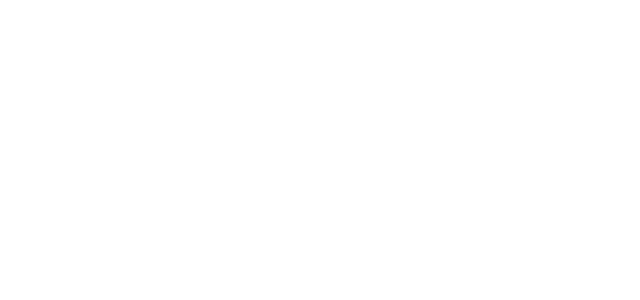
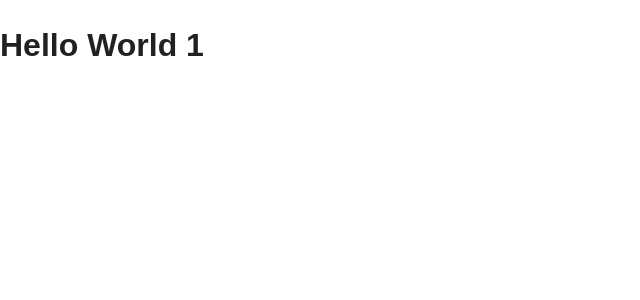
Before and after one commit to BusanDevelopers/BGM-Event-Calendar-Webpage, a React app: page /event/1 in a window 1280 px wide. Before the commit this address had no page. Shown: the top 300 px of the page, without its empty margins (0-640 px from the left). Built offline with nearby package versions, Linux system fonts and the light colour scheme; a web font is replaced by a local one.

Commit message:
EventDetail setup

```diff
--- a/src/App.tsx
+++ b/src/App.tsx
@@ -19,6 +19,7 @@
 // Elements
 import Loading from './components/Loading/Loading';
 const Calendar = React.lazy(() => import('./Calendar'));
+const EventDetail = React.lazy(() => import('./EventDetail'));
 
 // MUI Theme (Setup Font family)
 const breakpoints = {
@@ -67,6 +68,7 @@
             <Routes>
               <Route path="/" element={<Calendar />} />
               <Route path="/:year-:month" element={<Calendar />} />
+              <Route path="/event/:id" element={<EventDetail />} />
             </Routes>
           </Router>
         </ThemeProvider>
--- /dev/null
+++ b/src/EventDetail.tsx
@@ -0,0 +1,28 @@
+/**
+ * Event Detail Page
+ *
+ * @author Hyecheol (Jerry) Jang <hyecheol123@gmail.com>
+ */
+
+import React from 'react';
+import { useParams } from 'react-router-dom';
+// Material UI
+import { Grid } from '@mui/material';
+
+/**
+ * React Functional Component to generate event detail screen
+ *
+ * @return {React.ReactElement} Renders event detail screen
+ */
+function EventDetail(): React.ReactElement {
+  // Retrieve eventId from the path
+  const { id } = useParams();
+
+  return (
+    <>
+      <h1>Hello World {id}</h1>
+    </>
+  );
+}
+
+export default EventDetail;
--- a/webpack.common.js
+++ b/webpack.common.js
@@ -10,6 +10,7 @@
   target: ['browserslist', 'es5'],
   output: {
     path: join(__dirname, 'dist'),
+    publicPath: '/',
     filename: '[name].[contenthash:8].bundle.js',
     chunkFilename: '[name].[contenthash:8].chunk.bundle.js',
     clean: true,
```
